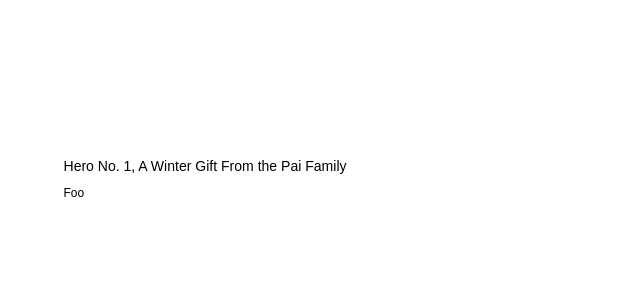
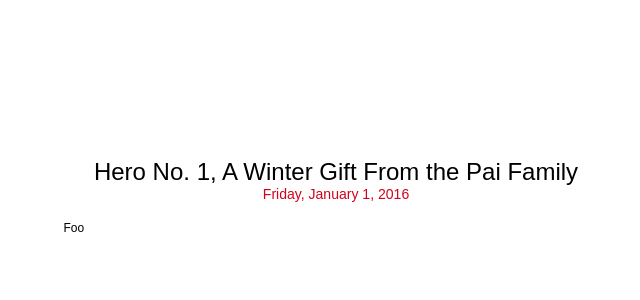
Before and after one commit to vpai/vpai.github.io, a Jekyll site: the page built from _posts/2016-01-01-hero-no-1.md, in a window 1280 px wide. Shown: the top 300 px of the page, without its empty margins (304-944 px from the left). Built offline with Jekyll 4.4.1, drawn with Linux system fonts in a browser that asks for light colours.

```diff
--- a/_layouts/post.html
+++ b/_layouts/post.html
@@ -2,8 +2,13 @@
 layout: base
 ---
 
-<h3 id="post_title">{{ page.title }}</h3>
+<div class="post">
+  <div class="text-center space-3">
+    <h1>{{ page.title }}</h1>
+    <h3 class="date">{{ page.date | date: "%A, %B %-d, %Y" }}</h3>
+  </div>
 
-{{ content }}
+  {{ content }}
+</div>
 
 <!-- DISQUS comments here -->
--- a/index.html
+++ b/index.html
@@ -4,7 +4,7 @@ title: Home
 ---
 
 <div>
-  <h1 class="text-center">hello!</h1>
+  <h1 class="text-center space-3">some writing</h1>
 
   <div class="text-center">
     {% for post in site.posts %}
```
